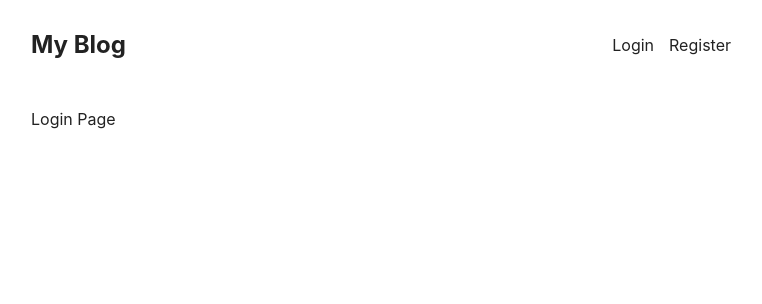
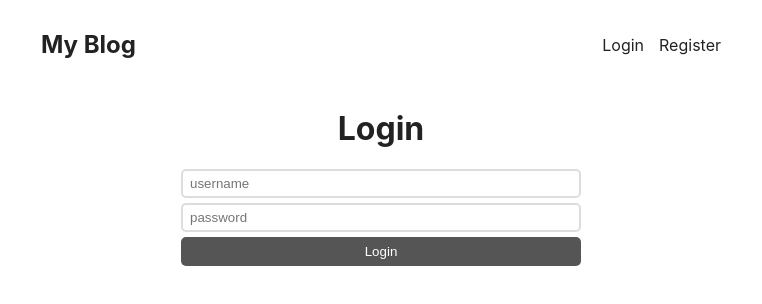
Before and after one commit to LETLHOGONOLO24/Blog-Application, a React (Create React App) app in the folder client/: page /login in a window 1280 px wide. Shown: the top 304 px of the page, without its empty margins (259-1021 px from the left). Built offline with nearby package versions, Linux system fonts and the light colour scheme.

Commit message:
Adding Login, Register & Setting up backend

```diff
--- a/client/src/App.css
+++ b/client/src/App.css
@@ -1,3 +1,7 @@
+*{
+  box-sizing: border-box;
+}
+
 body{
   color: #222;
 }
@@ -64,3 +68,32 @@
   margin: 10px 0;
   line-height: 1.4rem;
 }
+
+form.login, form.register{
+  max-width: 400px;
+  margin: 0 auto;
+}
+
+input{
+  display: block;
+  margin-bottom: 5px;
+  width: 100%;
+  padding: 5px 7px;
+  border: 2px solid #ddd;
+  border-radius: 5px;
+  background-color: #fff;
+}
+
+button{
+  width: 100%;
+  display: block;
+  background-color: #555;
+  border: 0;
+  color: #fff;
+  border-radius: 5px;
+  padding: 7px 0;
+}
+
+form h1{
+  text-align: center;
+}
--- a/client/src/App.js
+++ b/client/src/App.js
@@ -6,13 +6,15 @@
 import Layout from "./Layout";
 import IndexPage from "./pages/IndexPage";
 import LoginPage from "./pages/LoginPage";
+import RegisterPage from "./pages/RegisterPage";
 
 function App() {
   return (
     <Routes>
       <Route path="/" element={<Layout />}>
         <Route index element={<IndexPage />} />
-        <Route path={'/Login'} element={<LoginPage />} />
+        <Route path="/login" element={<LoginPage />} />
+        <Route path="/register" element={<RegisterPage />} />
       </Route>
     </Routes>
 
--- a/client/src/pages/LoginPage.js
+++ b/client/src/pages/LoginPage.js
@@ -1,5 +1,10 @@
 export default function LoginPage() {
     return (
-        <div>Login Page</div>
+        <form className="login">
+            <h1>Login</h1>
+            <input type="text" placeholder="username"/>
+            <input type="password" placeholder="password"/>
+            <button>Login</button>
+        </form>
     );
 }
--- /dev/null
+++ b/client/src/pages/RegisterPage.js
@@ -0,0 +1,10 @@
+export default function RegisterPage() {
+    return (
+        <form className="register">
+            <h1>Register</h1>
+            <input type="text" placeholder="username"/>
+            <input type="password" placeholder="password"/>
+            <button>Register</button>
+        </form>
+    );
+}
--- a/package.json
+++ b/package.json
@@ -1,5 +1,6 @@
 {
   "dependencies": {
+    "express": "^4.18.2",
     "react-router-dom": "^6.21.1"
   }
 }
```
Also changed, not shown: 2 other files (tests, documents, lock files or other folders).
